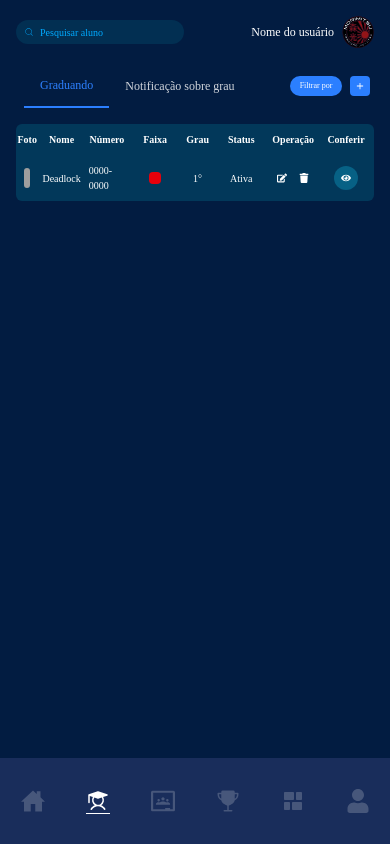
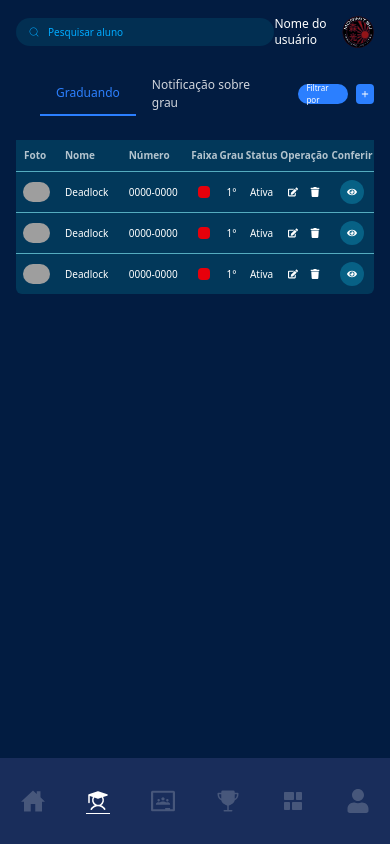
Before and after one commit to Lorranny125690/Morimistu, a React (Vite) app: page /student in a window 390 px wide. Built offline with nearby package versions, Linux system fonts and the light colour scheme; grey boxes are pictures that could not be loaded.

Commit message:
studentMobile

```diff
--- a/src/screens/student/screens/studentMobile.tsx
+++ b/src/screens/student/screens/studentMobile.tsx
@@ -1,27 +1,33 @@
 import { HeaderMobile } from '@/components/headerMobile';
-import React from 'react';
 import { FaEdit, FaEye, FaTrash } from 'react-icons/fa';
 import { Choice } from '../components/choose';
 import { CiSearch } from 'react-icons/ci';
 import logo from "../../../assets/logo.svg";
 import { IoMdAdd } from 'react-icons/io';
+import { motion } from 'framer-motion';
+
+const students = [
+  { id: 1, name: 'Deadlock', number: '0000-0000', belt: '1°', status: 'Ativa', photo: 'https://i.pinimg.com/736x/04/eb/92/04eb92665e15580e037b6b77c09ed458.jpg' },
+  { id: 2, name: 'Deadlock', number: '0000-0000', belt: '1°', status: 'Ativa', photo: 'https://i.pinimg.com/736x/04/eb/92/04eb92665e15580e037b6b77c09ed458.jpg' },
+  { id: 3, name: 'Deadlock', number: '0000-0000', belt: '1°', status: 'Ativa', photo: 'https://i.pinimg.com/736x/04/eb/92/04eb92665e15580e037b6b77c09ed458.jpg' },
+];
 
 export const StudentList = () => {
   return (
-    <div className="bg-[#021C41] text-white min-h-screen font-['Josefin-slab']">
+    <div className="bg-[#021C41] text-white min-h-screen font-sans">
+      <div className="max-w-6xl mx-auto w-full flex flex-col gap-4 p-4 sm:p-6">
+
         {/* Header */}
-      <header className="flex justify-between items-center p-4 bg-[#021C41]">
-        {/* Campo de pesquisa */}
-        <div className="flex items-center relative lg:w-[400px]">
-          <CiSearch size={10} className="absolute left-2 top-1/2 transform -translate-y-1/2 text-[#00AAFF]" />
+        <header className="flex justify-between items-center">
+          <div className="flex items-center relative w-full max-w-sm">
+            <CiSearch size={12} className="absolute left-3 top-1/2 -translate-y-1/2 text-[#00AAFF]" />
             <input
               type="text"
               placeholder="Pesquisar aluno"
-            className="w-42 h-6 pl-6 pr-3 rounded-[20px] bg-[#02385A]/70 text-[#00AAFF] text-[10px] placeholder-[#00AAFF] focus:outline-none"
+              className="w-full h-7 pl-8 pr-3 rounded-full bg-[#02385A]/70 text-[#00AAFF] text-[10px] placeholder-[#00AAFF] focus:outline-none"
             />
           </div>
 
-        {/* Nome do usuário e avatar */}
           <div className="flex gap-2 items-center">
             <p className="text-xs">Nome do usuário</p>
             <img src={logo} alt="avatar" className="w-8 h-8 rounded-full" />
@@ -29,68 +35,75 @@ export const StudentList = () => {
         </header>
 
         {/* Menu de navegação */}
-      <div className='flex flex-row items-center justify-between'>
+        <div className="flex items-center justify-between">
           <Choice />
-        <div className='mr-5 gap-2 h-5 flex flex-row'>
-          <div className='flex items-center text-[8px] justify-center rounded-xl bg-blue-500 h-5 w-13'>
+          <div className="flex items-center gap-2">
+            <div className="flex items-center justify-center rounded-xl bg-blue-500 text-[8px] h-5 px-2">
               Filtrar por
             </div>
-          <div className='flex items-center justify-center rounded-sm bg-blue-500 h-5 w-5'>
+            <div className="flex items-center justify-center rounded-sm bg-blue-500 h-5 w-5">
               <IoMdAdd size={10}/>
             </div>
           </div>
         </div>
 
-
-      {/* Main Content */}
-      <div className="overflow-x-auto p-4">
-        <table className="w-full text-[10px] table-auto bg-[#02385A] rounded-md">
-          <thead>
+        {/* Tabela */}
+        <div className="overflow-x-auto">
+          <table className="w-full text-[10px] border-b-[#55ACBF] border-collapse bg-[#02385A] rounded-md">
+            <thead className="bg-[#02385A] text-white/70 font-semibold">
               <tr>
-              <th className="py-2">Foto</th>
-              <th className="px-1 py-2">Nome</th>
-              <th className="px-1 py-2">Número</th>
-              <th className="px-1 py-2">Faixa</th>
-              <th className="px-1 py-2">Grau</th>
-              <th className="px-1 py-2">Status</th>
-              <th className="px-1 py-2">Operação</th>
-              <th className="px-1 py-2">Conferir</th>
+                <th className="border-b border-[#55ACBF] py-2 px-2 text-left">Foto</th>
+                <th className="border-b border-[#55ACBF] py-2 px-2 text-left">Nome</th>
+                <th className="border-b border-[#55ACBF] py-2 px-2 text-left">Número</th>
+                <th className="border-b border-[#55ACBF] py-2 text-center">Faixa</th>
+                <th className="border-b border-[#55ACBF] py-2 text-center">Grau</th>
+                <th className="border-b border-[#55ACBF] py-2 text-center">Status</th>
+                <th className="border-b border-[#55ACBF] py-2 text-center">Operação</th>
+                <th className="border-b border-[#55ACBF] py-2 text-center">Conferir</th>
               </tr>
             </thead>
+
             <tbody>
-            <tr className="hover:bg-[#2E3B49]">
-              <td className="px-2 py-2">
-                <img
-                  src="https://i.pinimg.com/736x/04/eb/92/04eb92665e15580e037b6b77c09ed458.jpg"
-                  alt="Aluno"
-                  className="rounded-full h-5 w-5"
-                />
+              {students.map((student, index) => (
+                <motion.tr
+                  key={student.id}
+                  className="hover:bg-[#2E3B49]"
+                  whileHover={{ scale: 1.02 }}
+                  transition={{ type: 'spring', stiffness: 200 }}
+                >
+                  <td className="border-t border-[#55ACBF] py-2">
+                    <img src={student.photo} alt="Aluno" className="rounded-full h-5 mx-auto" />
                   </td>
-              <td className="px-1 py-2">Deadlock</td>
-              <td className="px-1 py-2">0000-0000</td>
-              <td className="px-5">
-                <div className="bg-red-600 h-3 w-3 text-white rounded-sm"/>
+                  <td className="border-t border-[#55ACBF] py-2 px-2">{student.name}</td>
+                  <td className="border-t border-[#55ACBF] py-2 px-2">{student.number}</td>
+                  <td className="border-t border-[#55ACBF] py-2 text-center">
+                    <div className="bg-red-600 h-3 w-3 mx-auto rounded-sm" />
                   </td>
-              <td className="px-3 py-2">1°</td>
-              <td className="px-4 py-2">Ativa</td>
-              <td className="py-2 px-1 text-center">
-                <div className="flex items-center justify-center gap-3">
+                  <td className="border-t border-[#55ACBF] py-2 text-center">{student.belt}</td>
+                  <td className="border-t border-[#55ACBF] py-2 text-center">{student.status}</td>
+                  <td className="border-t border-[#55ACBF] py-2 text-center">
+                    <div className="flex justify-center gap-3">
+                      <motion.div whileHover={{ scale: 1.2 }} whileTap={{ scale: 0.9 }}>
                         <FaEdit className="cursor-pointer hover:text-blue-500 transition" />
+                      </motion.div>
+                      <motion.div whileHover={{ scale: 1.2 }} whileTap={{ scale: 0.9 }}>
                         <FaTrash className="cursor-pointer hover:text-red-500 transition" />
+                      </motion.div>
                     </div>
                   </td>
-              <td className="px-4 py-2">
-                <button className="flex items-center justify-center bg-[#076185] text-white py-1 px-1 h-6 w-6 rounded-full">
+                  <td className="border-t border-[#55ACBF] py-2 text-center">
+                    <button className="flex items-center justify-center bg-[#076185] text-white h-6 w-6 rounded-full mx-auto">
                       <FaEye />
                     </button>
                   </td>
-            </tr>
+                </motion.tr>
+              ))}
             </tbody>
           </table>
         </div>
 
-      {/* Footer */}
-      <HeaderMobile/>
+        <HeaderMobile />
+      </div>
     </div>
   );
 };
```
Lines whose indentation alone changed are shown as unchanged.
